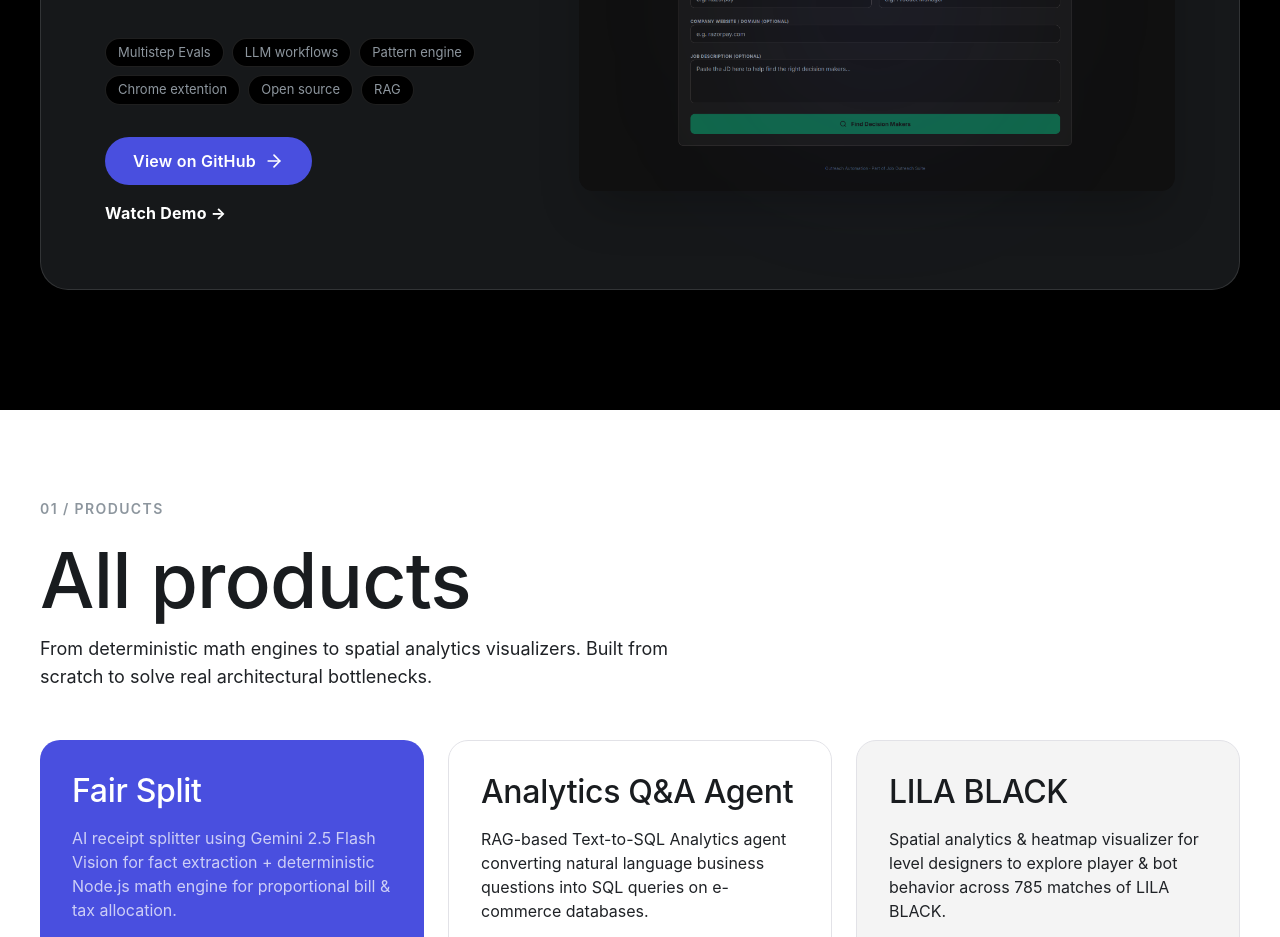
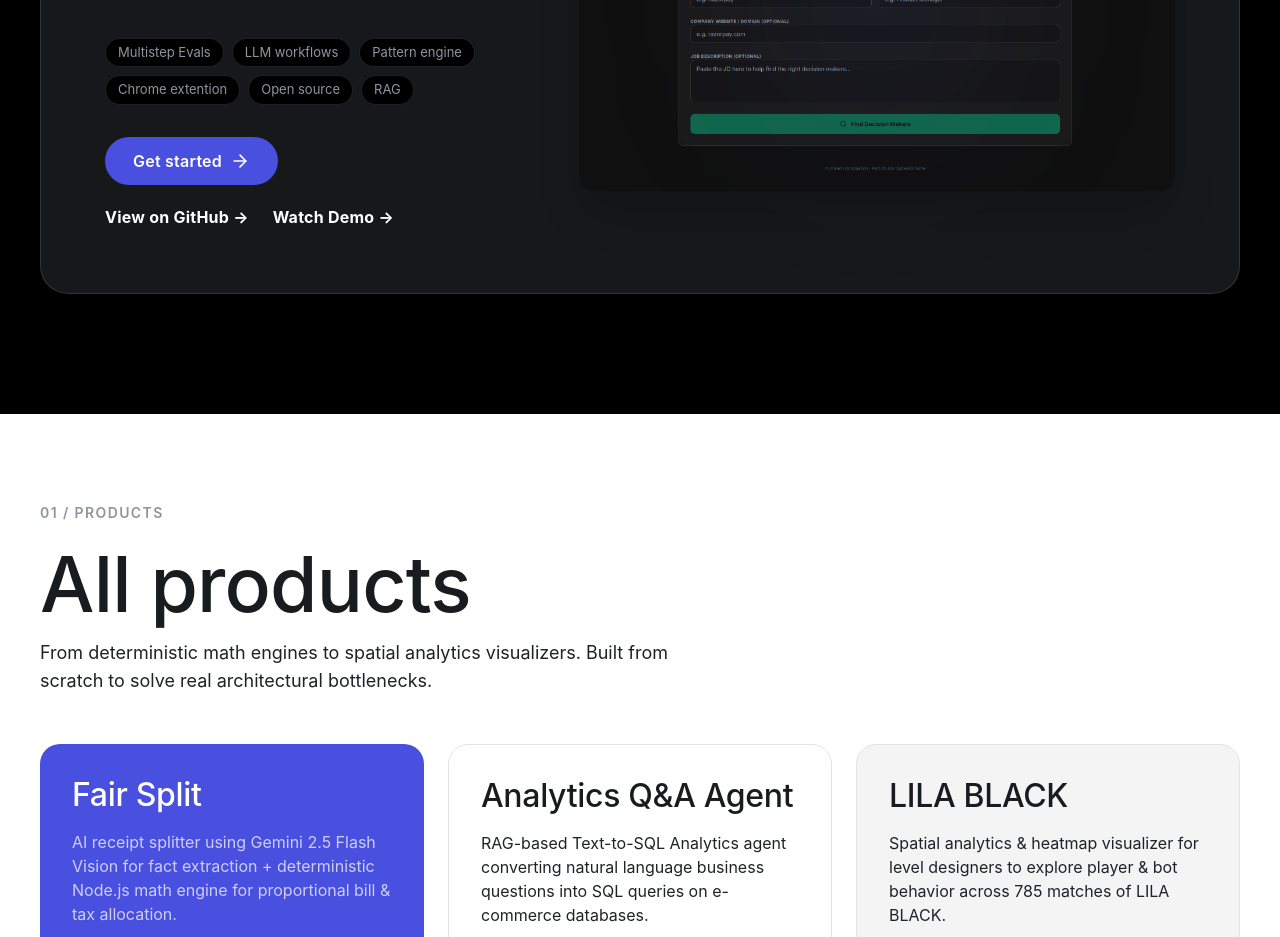
Before and after one commit to Kumkumlover/Portfolio, a React (Vite) app: page / in a window 1280 px wide. Shown: the part 1440-2377 px from the top of the page. Built offline with nearby package versions, Linux system fonts and the light colour scheme.

Commit message:
Update Firstcall Spotlight CTA to Get Started

```diff
--- a/src/components/SpotlightProject.jsx
+++ b/src/components/SpotlightProject.jsx
@@ -57,7 +57,7 @@
                 </div>
                 <div className="flex flex-col items-start">
                   <motion.a
-                    href="https://github.com/Kumkumlover/Job-Tracker"
+                    href="https://firstcall-landing-gq894hcw7-shikharguptah2-gmailcoms-projects.vercel.app/"
                     target="_blank"
                     rel="noreferrer"
                     whileHover={{ scale: 1.03 }}
@@ -65,7 +65,19 @@
                     transition={{ type: 'spring', stiffness: 400, damping: 17 }}
                     className="h-[48px] px-[28px] rounded-full bg-primary text-white font-semibold text-[16px] tracking-[0.24px] hover:bg-primary-deep transition-colors inline-flex items-center gap-2"
                   >
-                    View on GitHub <ArrowRight className="w-5 h-5" />
+                    Get started <ArrowRight className="w-5 h-5" />
+                  </motion.a>
+                  <div className="flex flex-wrap gap-6 mt-5">
+                    <motion.a
+                      href="https://github.com/Kumkumlover/Job-Tracker"
+                      target="_blank"
+                      rel="noreferrer"
+                      whileHover={{ scale: 1.03 }}
+                      whileTap={{ scale: 0.97 }}
+                      transition={{ type: 'spring', stiffness: 400, damping: 17 }}
+                      className="text-white font-bold text-[16px] tracking-[0.24px] hover:text-primary transition-colors inline-flex items-center gap-2"
+                    >
+                      View on GitHub →
                     </motion.a>
                     <motion.a
                       href="https://www.loom.com/share/2c29ab4458604aa89052c442a1bf4dad"
@@ -74,10 +86,11 @@
                       whileHover={{ scale: 1.03 }}
                       whileTap={{ scale: 0.97 }}
                       transition={{ type: 'spring', stiffness: 400, damping: 17 }}
-                    className="text-white font-bold text-[16px] tracking-[0.24px] hover:text-primary transition-colors inline-flex items-center gap-2 mt-4"
+                      className="text-white font-bold text-[16px] tracking-[0.24px] hover:text-primary transition-colors inline-flex items-center gap-2"
                     >
                       Watch Demo →
                     </motion.a>
+                  </div>
                 </div>
               </div>
 
```
Lines whose indentation alone changed are shown as unchanged.
